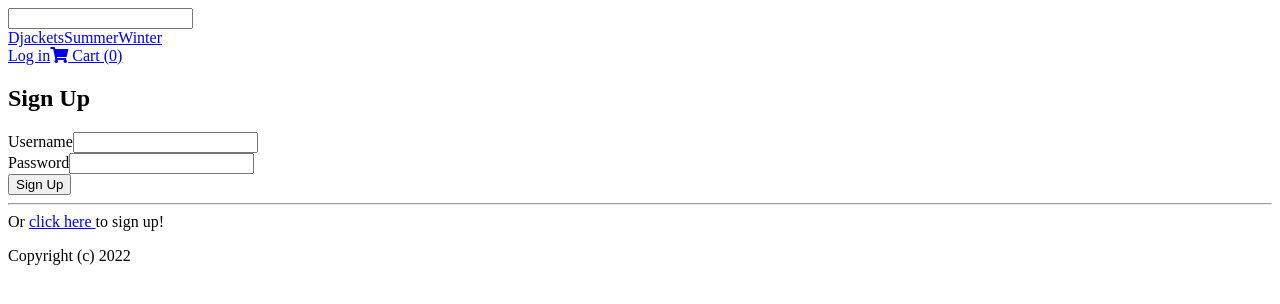
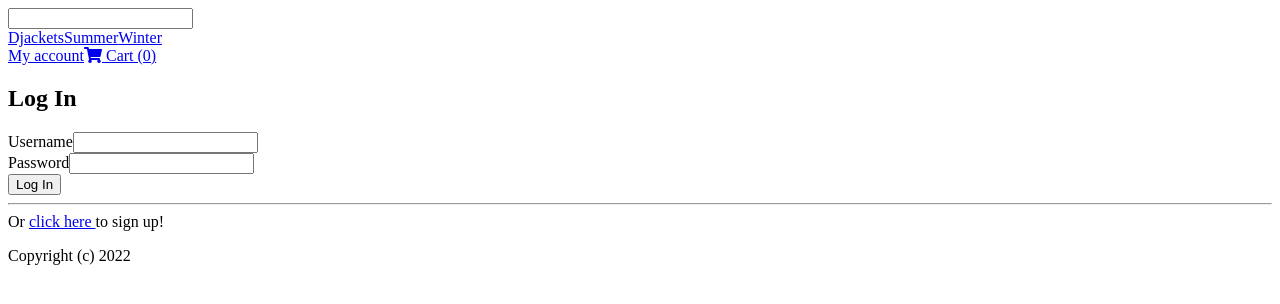
Before and after one commit to francosbenitez/djackets_client, a Vue app: page /log-in in a window 1280 px wide. Shown: the top 304 px of the page. Built offline with nearby package versions, Linux system fonts and the light colour scheme; sample sign-in values are in the browser's storage.

Commit message:
fix: fix login | feat: add my-account page

```diff
--- a/src/App.vue
+++ b/src/App.vue
@@ -10,7 +10,15 @@
     <router-link to="/winter">Winter</router-link>
 
     <div class="buttons">
-      <router-link to="/log-in">Log in</router-link>
+
+      <template v-if="$store.state.isAuthenticated">
+        <router-link to="/my-account">My account</router-link>
+      </template>
+
+      <template v-else>
+        <router-link to="/log-in">Log in</router-link>
+      </template>
+
       <router-link to="/cart">
         <span class="icon"><i class="fas fa-shopping-cart"></i></span>
         <span>
--- a/src/router/index.js
+++ b/src/router/index.js
@@ -1,5 +1,6 @@
 import { createRouter, createWebHistory } from 'vue-router'
 import Home from '../views/Home.vue'
+import store from '../store'
 
 import Product from '../views/Product.vue'
 import Category from '../views/Category.vue'
@@ -7,6 +8,8 @@ import Search from '../views/Search.vue'
 import Cart from '../views/Cart.vue'
 import SignUp  from '../views/SignUp.vue'
 import LogIn from '../views/LogIn.vue'
+import MyAccount from '../views/MyAccount.vue'
+// import { storeKey } from 'vuex'
 
 const routes = [
   {
@@ -38,6 +41,14 @@ const routes = [
     component: LogIn
   },
   {
+    path: '/my-account',
+    name: 'MyAccount',
+    component: MyAccount,
+    meta: {
+      requireLogin: true
+    }
+  },
+  {
     path: '/cart',
     name: 'Cart',
     component: Cart
@@ -59,4 +70,12 @@ const router = createRouter({
   routes
 })
 
+router.beforeEach((to, from, next) => {
+  if (to.matched.some(record => record.meta.requireLogin) && !store.state.isAuthenticated) {
+    next({ name: 'LogIn', query: { to: to.path } })
+  } else {
+    next()
+  }
+})
+
 export default router
--- a/src/views/Login.vue
+++ b/src/views/Login.vue
@@ -1,6 +1,6 @@
 <template>
   <div>
-    <h1>Sign Up</h1>
+    <h1>Log In</h1>
 
     <form @submit.prevent="submitForm">
       <div class="">
@@ -25,7 +25,7 @@
       </div>
 
       <div class="">
-        <button>Sign Up</button>
+        <button>Log In</button>
       </div>
 
       <hr>
@@ -58,27 +58,20 @@ export default {
   methods: {
     async submitForm() {
       axios.defaults.headers.common["Authorization"] = ""
-
       localStorage.removeItem("token")
-
       const formData = {
         username: this.username,
         password: this.password
       }
-
       await axios
         .post("/api/v1/token/login/", formData)
         .then(response => {
           const token = response.data.auth_token
-
           this.$store.commit('setToken', token)
 
           axios.defaults.headers.common["Authorization"] = "Token " + token
-
           localStorage.setItem("token", token)
-
           const toPath = this.$route.query.to || '/cart'
-
           this.$router.push(toPath)
         })
         .catch(error => {
@@ -86,8 +79,7 @@ export default {
             for (const property in error.response.data) {
               this.errors.push(`${property}: ${error.response.data[property]}`)
             }
-            console.log(JSON.stringify(error.response.data))
-          } else if (error.message) {
+          } else {
             this.errors.push('Something went wrong. Please try again')
 
             console.log(JSON.stringify(error))
--- /dev/null
+++ b/src/views/MyAccount.vue
@@ -0,0 +1,33 @@
+<template>
+  <div class="">
+    <div class="">
+      <h1>My Account</h1>
+    </div>
+
+    <div class="">
+      <button @click="logout">
+        Log out
+      </button>
+    </div>
+  </div>
+</template>
+
+<script>
+import axios from 'axios'
+
+export default {
+  name: 'MyAccount',
+  methods: {
+    logout() {
+      axios.defaults.headers.common["Authorization"]
+
+      localStorage.removeItem("token")
+      localStorage.removeItem("username")
+      localStorage.removeItem("userid")
+
+      this.$store.commit('removeToken')
+      this.$router.push('/')
+    }
+  }
+}
+</script>
```
